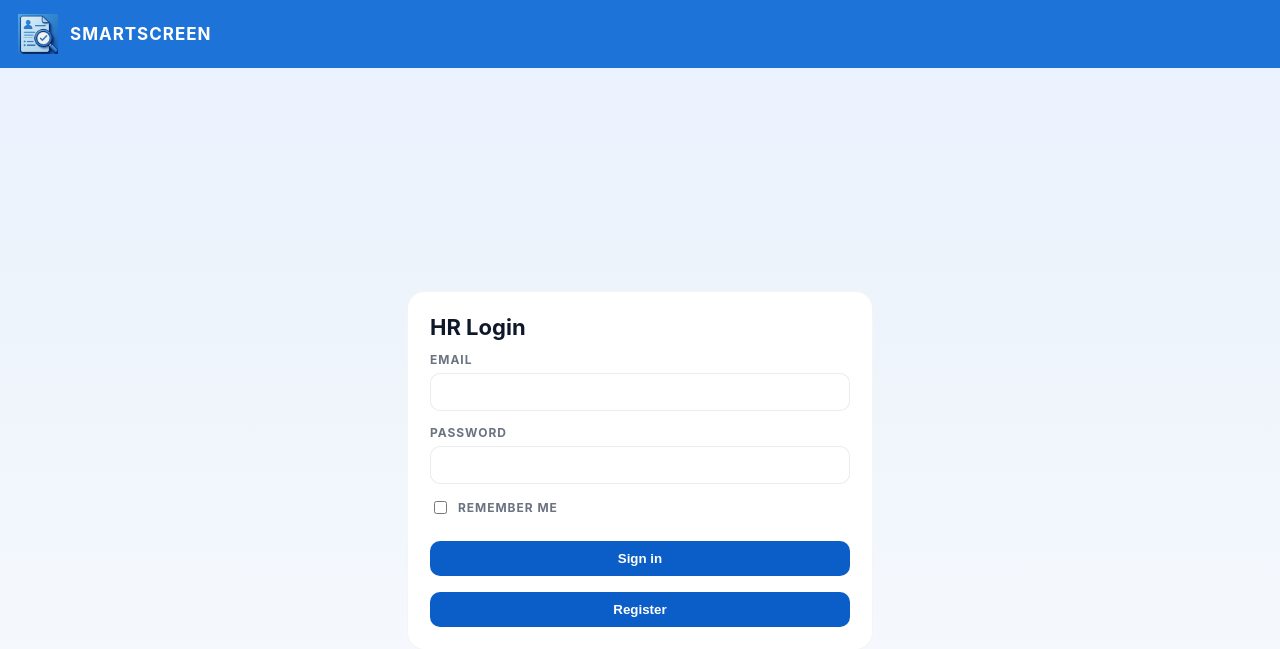
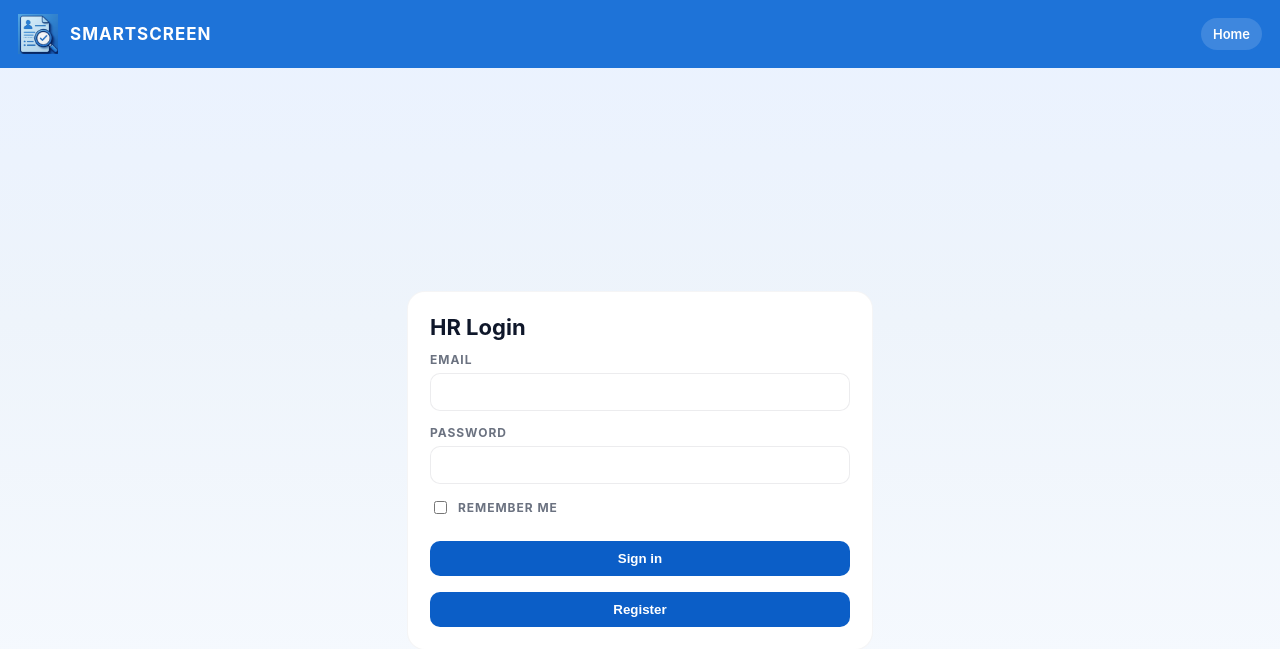
Before and after one commit to markcbrs-dev/SmartScreen, a Django app: page /login/ in a window 1280 px wide. Shown: the top 649 px of the page. Run offline with Django 5.2, Linux system fonts and the light colour scheme; parts of the project's set-up code (start-up, migrations or seed data) failed here and were passed over.

Commit message:
feat: Update navigation links to redirect to home page after logout and add home link in headers

```diff
--- a/main/templates/main/applicant.html
+++ b/main/templates/main/applicant.html
@@ -498,6 +498,7 @@
       <img src="{% static 'img/smartscreen-logo.png' %}" alt="SmartScreen logo" class="logo" />
       <div class="brand">SMARTSCREEN</div>
     </div>
+    <a href="{% url 'home' %}" class="header-link">Home</a>
   </header>
 
   <main class="wrap">
--- a/main/templates/main/hr_login.html
+++ b/main/templates/main/hr_login.html
@@ -8,9 +8,11 @@
   <style>
     :root{ --blue:#1e73d8; --blue-dark:#0b5ec7; --muted:#6b7280; --card-bg:#ffffff; --page-bg:#eef4fb; --line:rgba(15,23,42,0.08); --radius:18px; --max-width:420px; --gap:14px; font-family: Inter, system-ui, -apple-system, "Segoe UI", Roboto, "Helvetica Neue", Arial; }
     html,body{ height:100%; margin:0; background:linear-gradient(180deg, #eaf2ff 0%, var(--page-bg) 40%, #f8fbff 100%); color:#111827; }
-    .header{ background:var(--blue); color:white; padding:14px 18px; display:flex; align-items:center; gap:12px; }
+    .header{ background:var(--blue); color:white; padding:14px 18px; display:flex; align-items:center; justify-content:space-between; gap:12px; }
+    .header-left{ display:flex; align-items:center; gap:12px; }
     .logo{ width:40px; height:40px; object-fit:contain; display:block; }
     .brand{ font-weight:700; font-size:17px; letter-spacing:1px; }
+    .header-link{ color:#fff; text-decoration:none; font-weight:600; padding:8px 12px; border-radius:999px; background:rgba(255,255,255,0.14); font-size:13px; }
     .wrap{ min-height:calc(100vh - 68px); display:flex; align-items:center; justify-content:center; padding:36px 16px; }
     .card{ width:100%; max-width:var(--max-width); background:var(--card-bg); border-radius:var(--radius); padding:22px; border:1px solid rgba(15,23,42,0.04); }
     h2{ margin:0 0 12px; font-size:22px; color:#0f172a; }
@@ -33,8 +35,11 @@
 </head>
 <body>
   <header class="header" role="banner">
-    <img src="{% static 'img/smartscreen-logo.png' %}" alt="SmartScreen logo" class="logo" />
-    <div class="brand">SMARTSCREEN</div>
+    <div class="header-left">
+      <img src="{% static 'img/smartscreen-logo.png' %}" alt="SmartScreen logo" class="logo" />
+      <div class="brand">SMARTSCREEN</div>
+    </div>
+    <a href="{% url 'home' %}" class="header-link">Home</a>
   </header>
 
   <main class="wrap" role="main">
--- a/main/views.py
+++ b/main/views.py
@@ -352,7 +352,7 @@ def logout_view(request):
         return redirect('dashboard')
     auth_logout(request)
     messages.success(request, 'Logged out successfully.')
-    return redirect('login')
+    return redirect('home')
 
 # -----------------------------------------------------------------------
 # DASHBOARD VIEW
```
Also changed, not shown: 1 other file.
